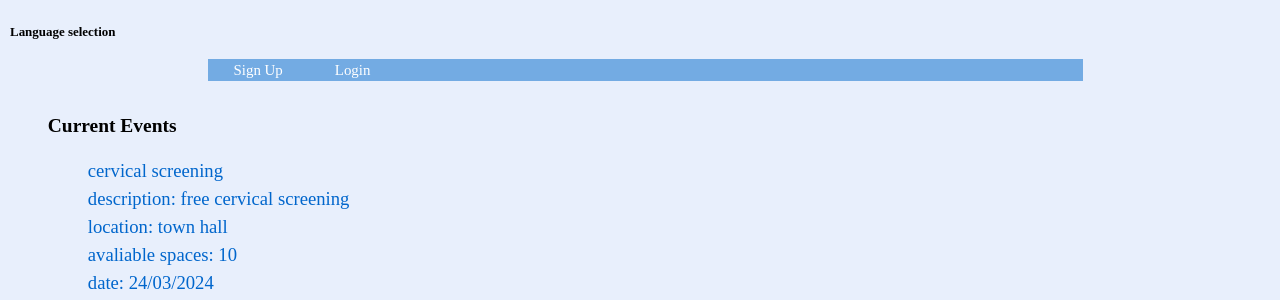
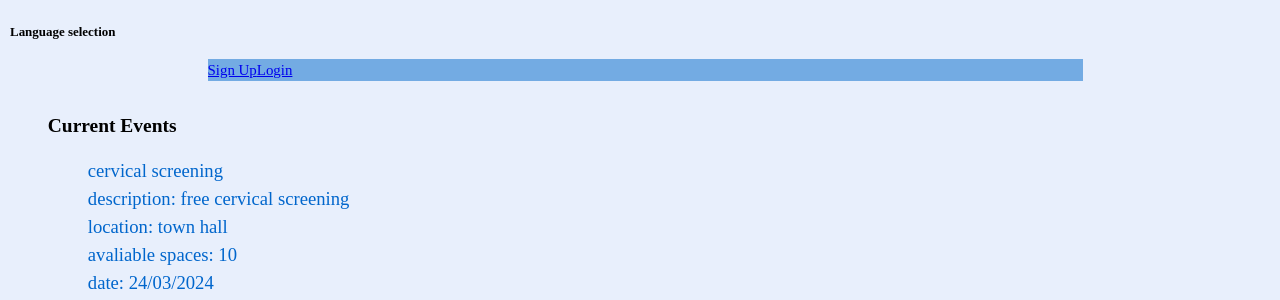
Before and after one commit to lilylusvardii/KV6002_TeamProject, a PHP site: page /bookEvent/index.php in a window 1280 px wide. Shown: the top 300 px of the page. Run offline with PHP 8.4, Linux system fonts and the light colour scheme; data comes from the database, SQL or seed files in the repository.

Commit message:
Update style.css

```diff
--- a/style.css
+++ b/style.css
@@ -42,22 +42,6 @@ nav ul {
 	overflow: hidden;
 	background-color: #73abe3;
 }
-nav ul li {
-    margin: 0 10px;
-}
-
-nav ul li a {
-    text-decoration: none;
-    color: #fff;
-    padding: 8px 16px;
-    border-radius: 5px;
-    transition: background-color 0.3s ease;
-}
-
-nav ul li a:hover {
-    background-color: #518ee8;
-}
-
 
 /* all under is to style diffrent tags of html*/
 html, body {
```
